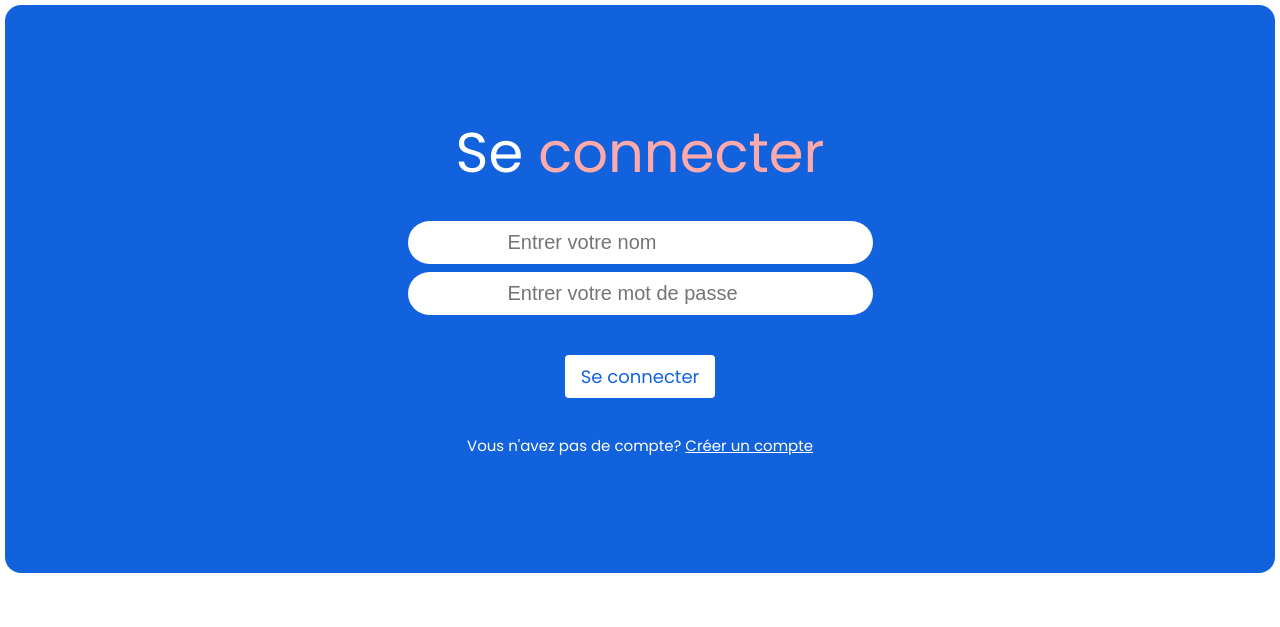
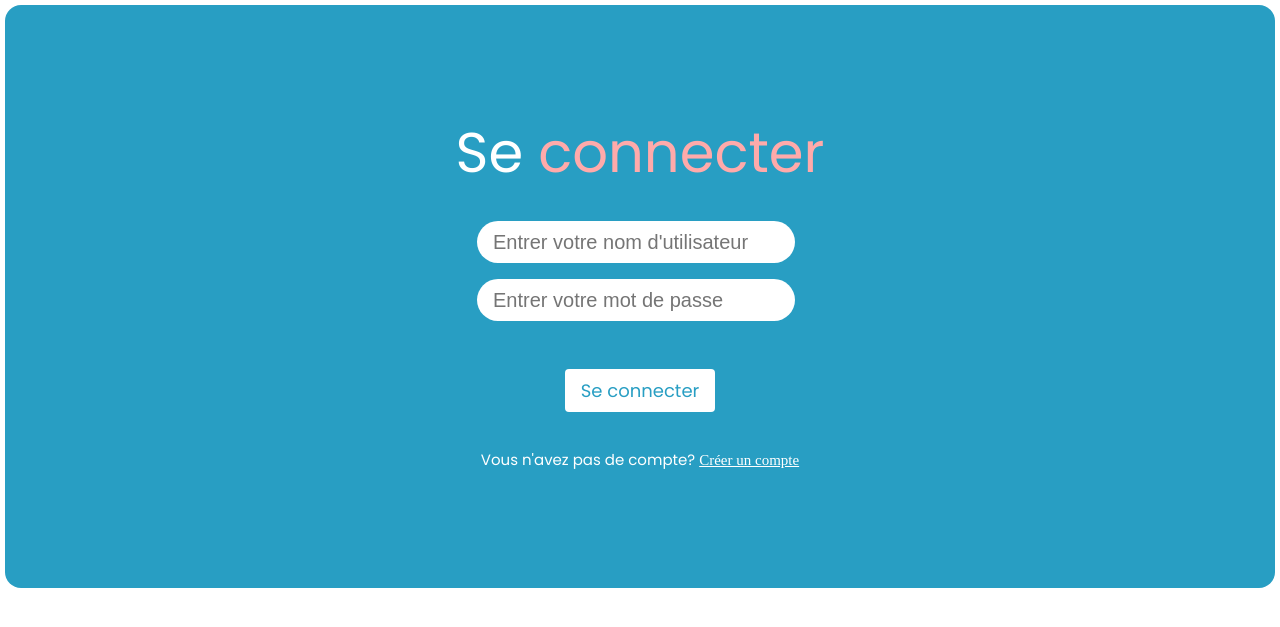
Before and after one commit to TimeoBlondeleauDubois/Seminaire, a Flask app: page / in a window 1280 px wide. Shown: the top 627 px of the page. Run offline with Flask 3, Linux system fonts and the light colour scheme; some web fonts are replaced.

Commit message:
chore: Update login and signup templates with new CSS styles and input fields

```diff
--- a/app.py
+++ b/app.py
@@ -11,12 +11,11 @@ connection = sqlite3.connect('ParkEase.db')
 cursor = connection.cursor()
 
 @app.route('/')
-def home():
+def loginpage():
     return render_template('login.html')
 
 def connect_db():
     db_path = 'ParkEase.db'
-    print(f"Connecté à la base de données : {db_path}")
     return sqlite3.connect(db_path)
 
 #Login
@@ -27,7 +26,7 @@ def login():
         username = request.form['username']
         password = request.form['password']
         if check_credentials(username, password):
-            return redirect(url_for('dashboard'))
+            return redirect(url_for('home'))
         else:
             error = 'Nom d\'utilisateur ou mot de passe incorrect'
     return render_template('login.html', error=error)
@@ -47,10 +46,10 @@ def signup():
             error = 'Nom d\'utilisateur déjà pris'
     return render_template('signup.html', error=error)
 
-#Dashboard
-@app.route('/dashboard')
-def dashboard():
-    return render_template('difficulty.html')
+#Home
+@app.route('/home')
+def home():
+    return render_template('home.html')
 
 def check_credentials(username, password):
     with connect_db() as db:
--- a/static/connexion.css
+++ b/static/connexion.css
@@ -1,6 +1,6 @@
 .wrapper {
     display: flex;
-    background-color: #1362DD;
+    background-color: #289EC3;
     align-items: center;
     justify-content: center;
     border-radius: 16px;
@@ -32,7 +32,7 @@ p {
     padding: 8px 16px;
     border-radius: 4px;
     cursor: pointer;
-    color: #1362DD;
+    color: #289EC3;
     background-color: white;
     font-size: 18px;
     font-family: "Poppins", sans-serif;
@@ -42,7 +42,7 @@ p {
 
 .button:hover {
     background-color: #e5e5e5;
-    color: #1852af;
+    color: #1c89aa;
 }
 
 .usercontainer {
@@ -79,10 +79,14 @@ p {
 .input {
     border-radius: 150px;
     border: none;
-    padding: 10px 100px;
+    padding-left: 16px;
     color: #320A37;
     transition: all 300ms ease-in-out;
     font-size: 20px;
+    margin-bottom: 8px;
+    margin-right: 8px;
+    width: 300px;
+    height: 40px;
 }
 
 .input:focus {
--- a/static/global.css
+++ b/static/global.css
@@ -22,3 +22,18 @@ p {
     font-family: "Poppins";
     src: url('ttf/Poppins-Regular.ttf') format('truetype');
 }
+
+@font-face {
+    font-family: "PoppinsItalic";
+    src: url('Poppins-Italic.ttf') format('truetype');
+}
+
+.error {
+    padding: 0px 0px;
+    margin-top: -100px;
+    margin-bottom: 120px;
+}
+
+em {
+    font-family: "PoppinsItalic";
+}
--- a/templates/login.html
+++ b/templates/login.html
@@ -14,18 +14,18 @@
             <form method="post" action="/login">
                 <h1>Se <span id="secondarycolor">connecter</span></h1>
                 <div class="user">
-                    <input class="input" type="text" id="username" name="username" placeholder="Entrer votre nom" required>
+                    <input class="input" type="text" id="username" name="username" placeholder="Entrer votre nom d'utilisateur" required>
                 </div>
                 <div class="password">
                     <input class="input" type="password" id="password" name="password" placeholder="Entrer votre mot de passe" required>
                 </div>
                 <button type="submit" class="button">Se connecter</button>
                 <div class="register">
-                    <p class="compte">Vous n'avez pas de compte? <a class="special-link" href="/signup">Créer un compte</a></p>
+                    <p class="compte">Vous n'avez pas de compte? <a class="special-link" href="/signup"><em>Créer un compte</em></a></p>
                 </div>
             </form>
             {% if error %}
-                <p style="color: red;">{{ error }}</p>
+                <p class="error" style="color: red;">{{ error }}</p>
             {% endif %}
         </div>
     </div>
--- a/templates/signup.html
+++ b/templates/signup.html
@@ -33,7 +33,7 @@
                 </div>
             </form>
             {% if error %}
-                <p style="color: red;">{{ error }}</p>
+                <p class="error" style="color: red;">{{ error }}</p>
             {% endif %}
         </div>
     </div>
```
Also changed, not shown: templates/home.html (added, +14 -0 lines), ParkEase.db, static/home.css (added).
